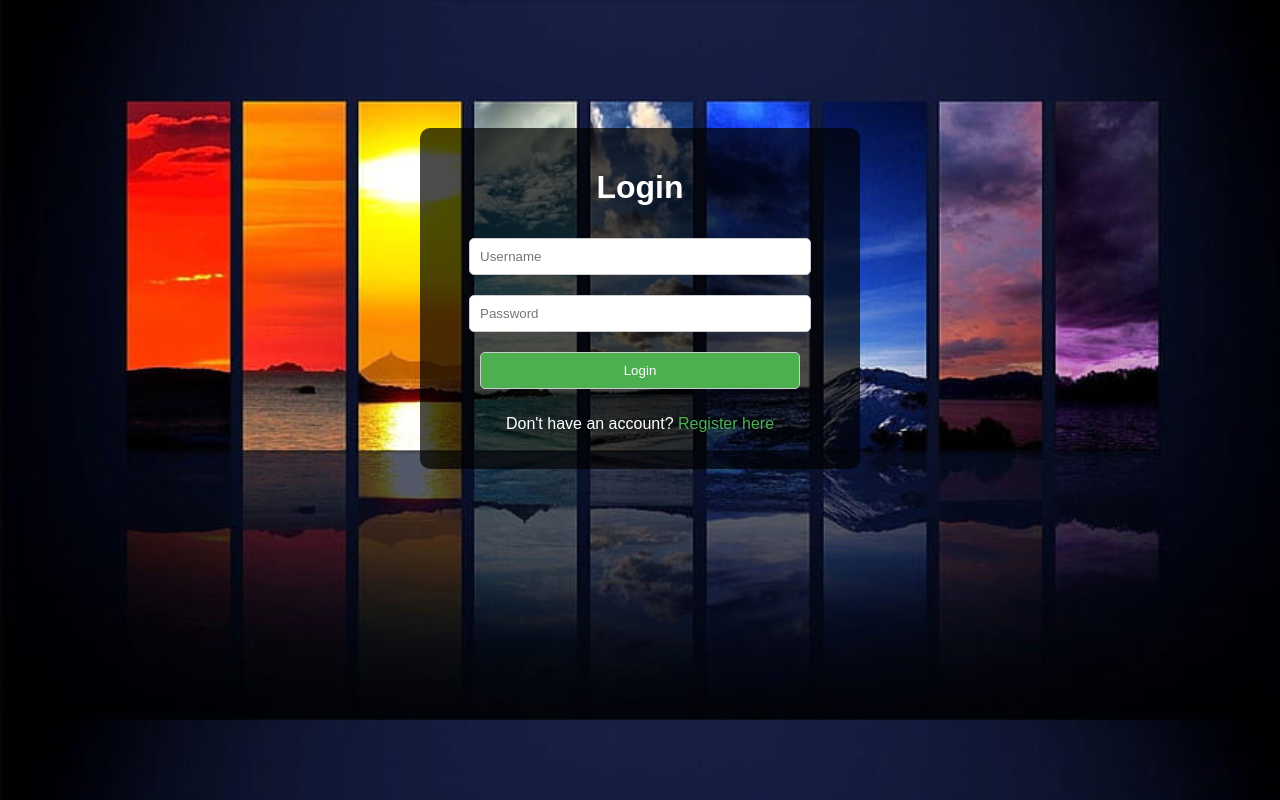
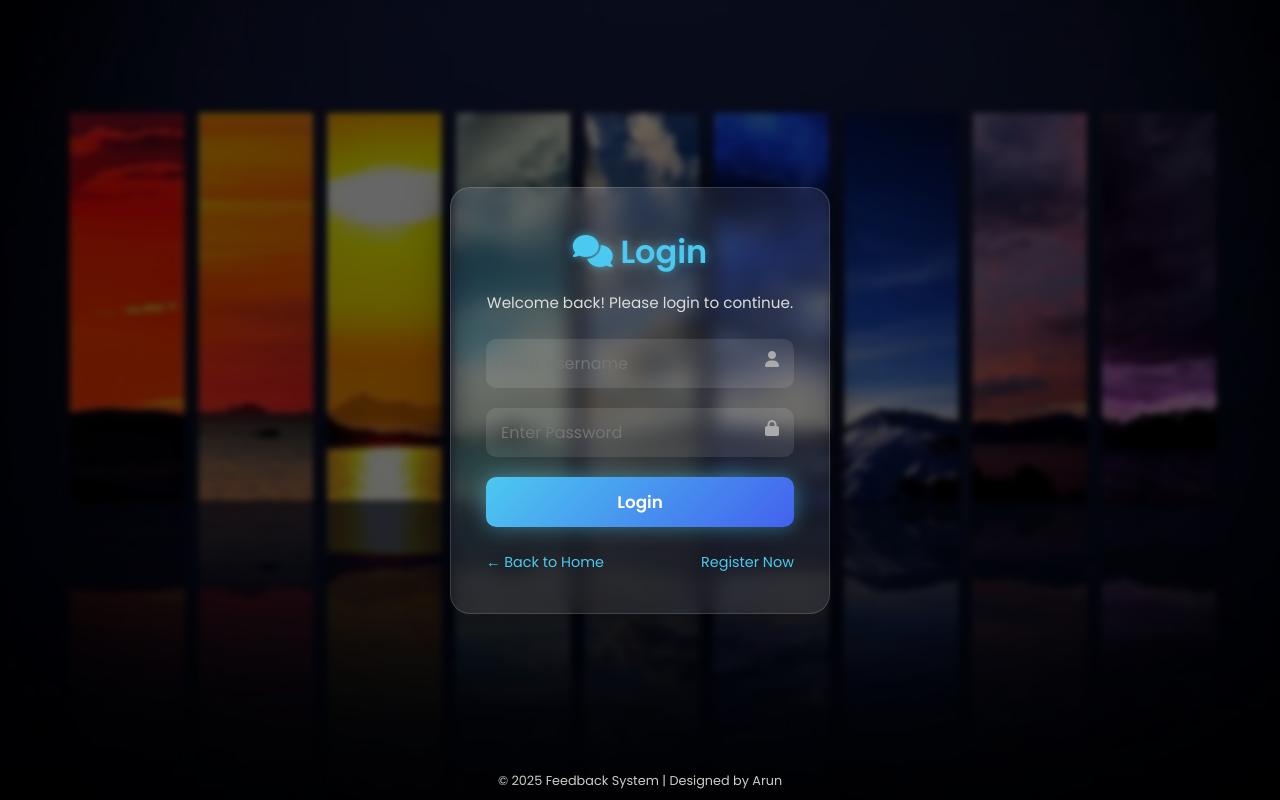
Before and after one commit to U-ARUN07/feedback-system, a website: page public/index.html in a window 1280 px wide. Drawn offline with Linux system fonts and the light colour scheme.

Commit message:
Enhance login page layout and styles
Updated the login page with improved styling and structure.

```diff
--- a/public/index.html
+++ b/public/index.html
@@ -2,67 +2,233 @@
 <html lang="en">
 
 <head>
-    <meta charset="UTF-8">
-    <meta name="viewport" content="width=device-width, initial-scale=1.0">
-    <title>Login</title>
+    <meta charset="UTF-8" />
+    <meta name="viewport" content="width=device-width, initial-scale=1.0" />
+    <title>Login | Feedback System</title>
+    <link rel="stylesheet" href="https://cdnjs.cloudflare.com/ajax/libs/font-awesome/6.4.0/css/all.min.css" />
+    <link href="https://fonts.googleapis.com/css2?family=Poppins:wght@300;400;600&display=swap" rel="stylesheet" />
+
     <style>
-        body {
-            font-family: Arial, sans-serif;
-            background-image: url('login-bg.jpg');
-            background-size: cover;
-            color: white;
-            text-align: center;
-            padding: 20px;
+        :root {
+            --accent: #4cc9f0;
+            --secondary: #4361ee;
+            --gradient: linear-gradient(135deg, #4cc9f0, #4361ee);
         }
 
-        .container {
-            background: rgba(0, 0, 0, 0.7);
-            padding: 20px;
-            border-radius: 10px;
-            max-width: 400px;
-            margin: 100px auto;
+        * {
+            margin: 0;
+            padding: 0;
+            box-sizing: border-box;
+            font-family: "Poppins", sans-serif;
         }
 
-        input,
-        button {
-            margin: 10px;
-            padding: 10px;
-            width: 80%;
-            border: 1px solid #ccc;
-            border-radius: 5px;
+        body {
+            background: url("login-bg.jpg") no-repeat center center/cover;
+            height: 100vh;
+            display: flex;
+            justify-content: center;
+            align-items: center;
+            overflow: hidden;
+            position: relative;
         }
 
-        button {
-            background-color: #4CAF50;
-            color: white;
-            cursor: pointer;
+        /* Dark overlay for readability */
+        body::before {
+            content: "";
+            position: absolute;
+            inset: 0;
+            background: rgba(0, 0, 0, 0.6);
+            backdrop-filter: blur(3px);
+            z-index: 0;
         }
 
-        button:hover {
-            background-color: #45a049;
+        .login-container {
+            position: relative;
+            z-index: 1;
+            background: rgba(255, 255, 255, 0.08);
+            border: 1px solid rgba(255, 255, 255, 0.15);
+            backdrop-filter: blur(10px);
+            border-radius: 20px;
+            width: 380px;
+            padding: 40px 35px;
+            text-align: center;
+            color: #fff;
+            box-shadow: 0 0 40px rgba(0, 0, 0, 0.5);
+            animation: fadeIn 1.2s ease;
         }
 
-        a {
-            color: #4CAF50;
-            text-decoration: none;
+        @keyframes fadeIn {
+            from {
+                opacity: 0;
+                transform: translateY(30px);
+            }
+
+            to {
+                opacity: 1;
+                transform: translateY(0);
+            }
         }
 
-        a:hover {
+        h1 {
+            font-size: 2rem;
+            margin-bottom: 15px;
+            color: var(--accent);
+            text-shadow: 0 0 10px rgba(76, 201, 240, 0.6);
+        }
+
+        p {
+            font-size: 0.95rem;
+            color: #ddd;
+            margin-bottom: 25px;
+        }
+
+        .input-group {
+            margin-bottom: 20px;
+            position: relative;
+        }
+
+        .input-group input {
+            width: 100%;
+            padding: 12px 45px 12px 15px;
+            border: none;
+            border-radius: 10px;
+            background: rgba(255, 255, 255, 0.1);
+            color: white;
+            font-size: 1rem;
+            outline: none;
+            transition: 0.3s;
+        }
+
+        .input-group input:focus {
+            background: rgba(255, 255, 255, 0.25);
+            box-shadow: 0 0 10px rgba(76, 201, 240, 0.6);
+        }
+
+        .input-group i {
+            position: absolute;
+            right: 15px;
+            top: 12px;
+            color: #aaa;
+        }
+
+        .btn {
+            width: 100%;
+            padding: 12px;
+            background: var(--gradient);
+            color: white;
+            border: none;
+            border-radius: 10px;
+            font-size: 1.05rem;
+            font-weight: 600;
+            cursor: pointer;
+            transition: 0.3s;
+            box-shadow: 0 0 20px rgba(76, 201, 240, 0.5);
+        }
+
+        .btn:hover {
+            transform: scale(1.05);
+            box-shadow: 0 0 30px rgba(76, 201, 240, 0.8);
+        }
+
+        .links {
+            margin-top: 25px;
+            display: flex;
+            justify-content: space-between;
+            font-size: 0.9rem;
+        }
+
+        .links a {
+            color: var(--accent);
+            text-decoration: none;
+            transition: 0.3s;
+        }
+
+        .links a:hover {
             text-decoration: underline;
+        }
+
+        footer {
+            position: absolute;
+            bottom: 10px;
+            color: #ccc;
+            font-size: 0.8rem;
+            text-align: center;
+            width: 100%;
+        }
+
+        @media (max-width: 450px) {
+            .login-container {
+                width: 90%;
+                padding: 30px 20px;
+            }
+
+            h1 {
+                font-size: 1.7rem;
+            }
         }
     </style>
 </head>
 
 <body>
-    <div class="container">
-        <h1>Login</h1>
-        <form action="/login" method="POST">
-            <input type="text" name="username" placeholder="Username" required><br>
-            <input type="password" name="password" placeholder="Password" required><br>
-            <button type="submit">Login</button>
+    <div class="login-container">
+        <h1><i class="fas fa-comments"></i> Login</h1>
+        <p>Welcome back! Please login to continue.</p>
+
+        <form id="loginForm">
+            <div class="input-group">
+                <input type="text" id="username" placeholder="Enter Username" required />
+                <i class="fas fa-user"></i>
+            </div>
+
+            <div class="input-group">
+                <input type="password" id="password" placeholder="Enter Password" required />
+                <i class="fas fa-lock"></i>
+            </div>
+
+            <button type="submit" class="btn">Login</button>
         </form>
-        <p>Don't have an account? <a href="/register">Register here</a></p>
+
+        <div class="links">
+            <a href="/intro.html">← Back to Home</a>
+            <a href="/register.html">Register Now</a>
+        </div>
     </div>
+
+    <footer>© 2025 Feedback System | Designed by Arun</footer>
+
+    <script>
+        document.getElementById("loginForm").addEventListener("submit", async function (e) {
+            e.preventDefault();
+
+            const username = document.getElementById("username").value.trim();
+            const password = document.getElementById("password").value.trim();
+
+            if (!username || !password) {
+                alert("Please fill in both fields.");
+                return;
+            }
+
+            try {
+                const res = await fetch("/api/login", {
+                    method: "POST",
+                    headers: { "Content-Type": "application/json" },
+                    body: JSON.stringify({ username, password }),
+                });
+
+                const data = await res.json();
+
+                if (res.ok) {
+                    alert(`Welcome, ${data.name || username}! 👋`);
+                    window.location.href = "/feedback.html";
+                } else {
+                    alert(data.message || "Invalid credentials!");
+                }
+            } catch (error) {
+                console.error(error);
+                alert("Error connecting to the server.");
+            }
+        });
+    </script>
 </body>
 
 </html>
```
